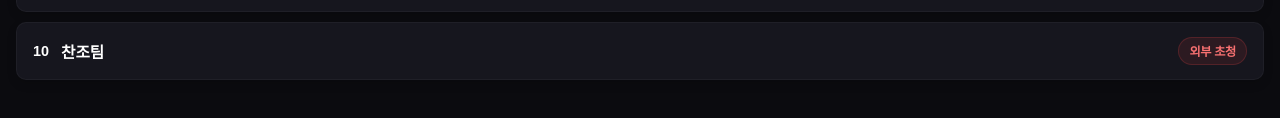
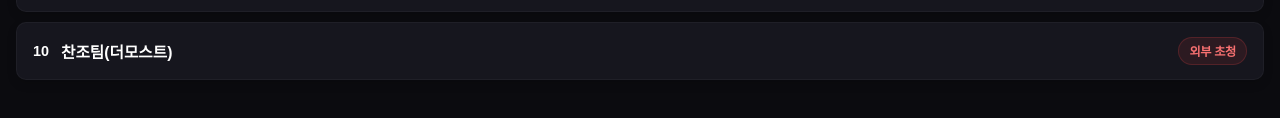
Before and after one commit to sEduinfo/sEduinfo.github.io, a plain HTML site: page festival/index.html in a window 1280 px wide. Shown: the part 1772-1890 px from the top of the page. Drawn offline with Linux system fonts and the light colour scheme; a web font is replaced by a local one.

Commit message:
Update index.html

```diff
--- a/festival/index.html
+++ b/festival/index.html
@@ -331,7 +331,7 @@
             <div class="program-item"><div class="program-num">07</div><div class="program-name">스몰 뱅</div><span class="program-school school-high">성일고</span></div>
             <div class="program-item"><div class="program-num">08</div><div class="program-name">회계 사이에 피어난 금융</div><span class="program-school school-info">성일정보고</span></div>
             <div class="program-item"><div class="program-num">09</div><div class="program-name">LET ME DANCE(LMD)</div><span class="program-school school-info">성일정보고</span></div>
-            <div class="program-item"><div class="program-num">10</div><div class="program-name">찬조팀</div><span class="program-school school-out">외부 초청</span></div>
+            <div class="program-item"><div class="program-num">10</div><div class="program-name">찬조팀(더모스트)</div><span class="program-school school-out">외부 초청</span></div>
         </div>
     </div>
 
```
